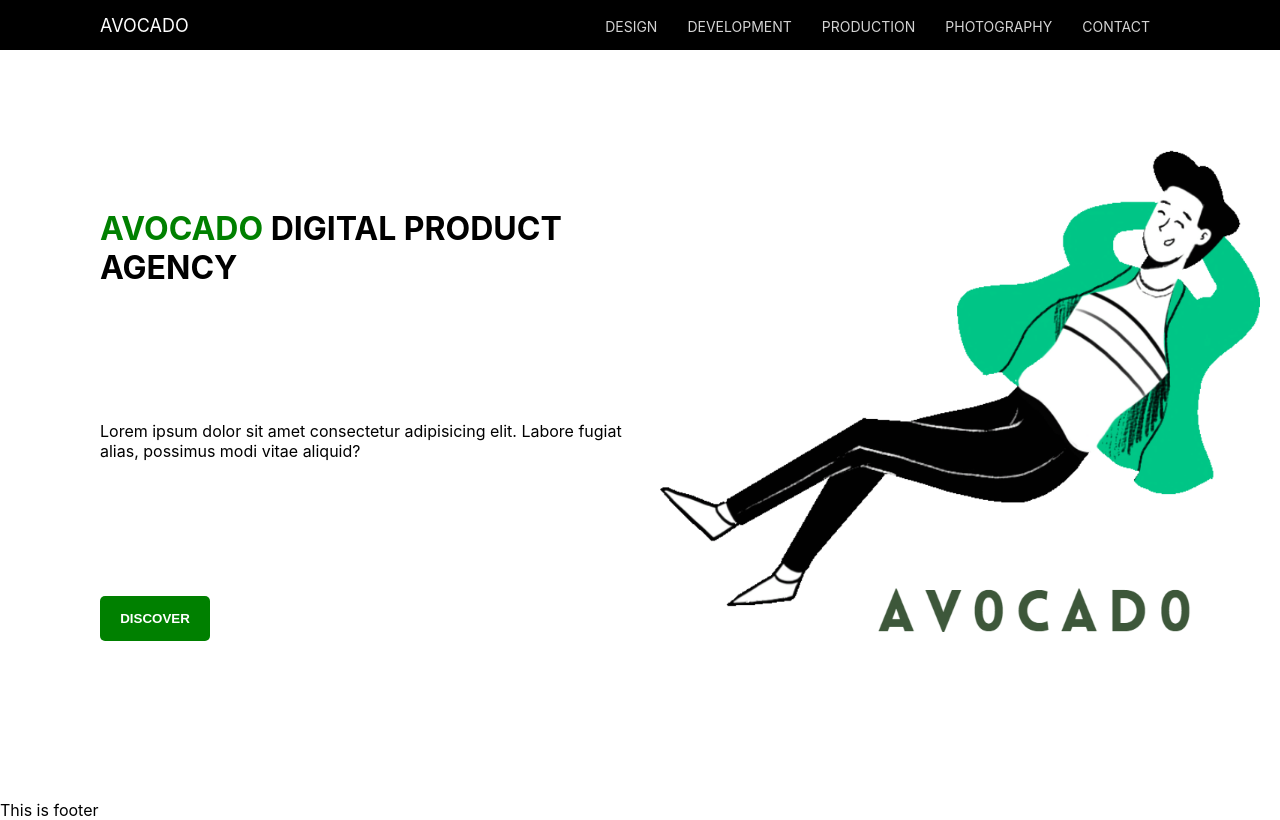
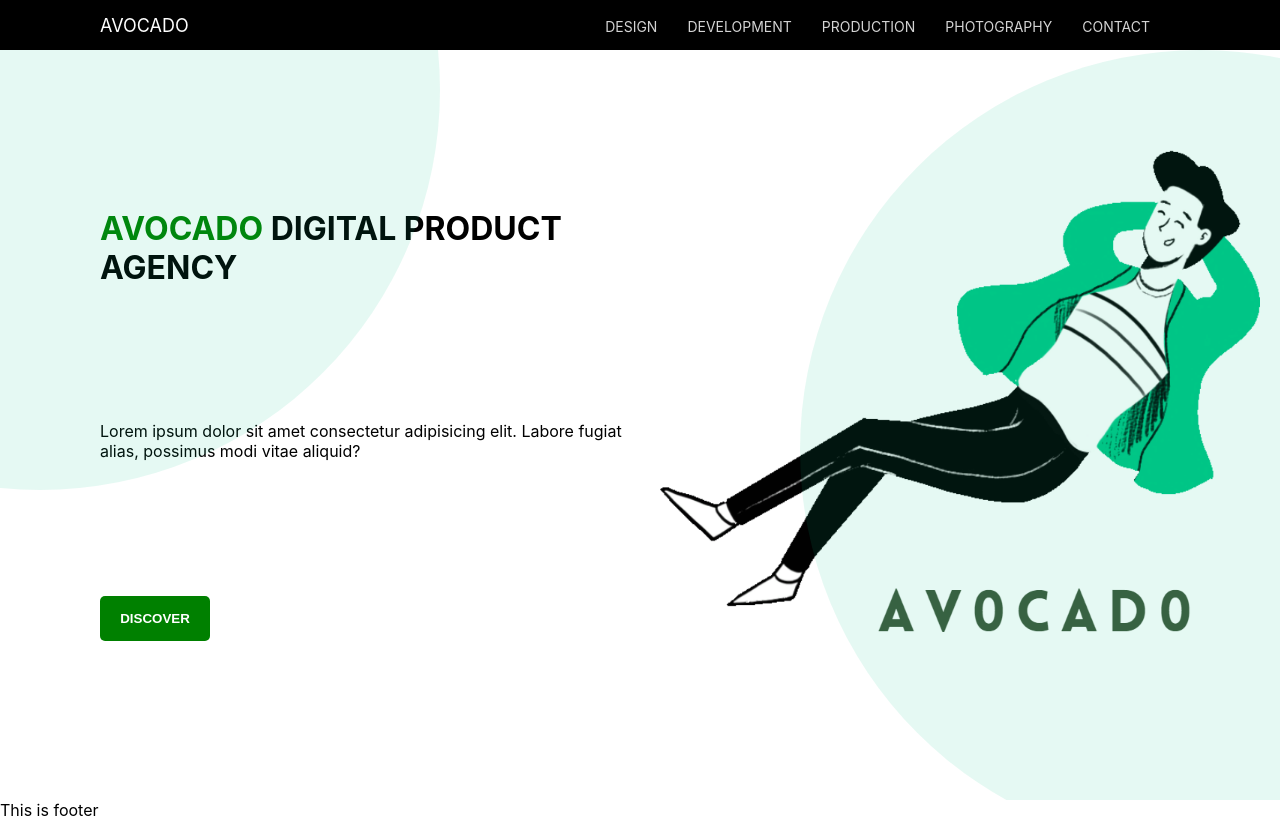
Before and after one commit to sakhawat9/agency, a Next.js app: page / in a window 1280 px wide. Built offline with nearby package versions, Linux system fonts and the light colour scheme.

Commit message:
[ADD] hero

```diff
--- /dev/null
+++ b/components/Circle.jsx
@@ -0,0 +1,9 @@
+import React from 'react';
+
+const Circle = (props) => {
+    return (
+        <div className="circle" style={{...props}} />
+    );
+};
+
+export default Circle;
--- a/components/Intro.jsx
+++ b/components/Intro.jsx
@@ -1,10 +1,13 @@
 import Image from "next/image";
 import React from "react";
 import styles from "../styles/Intro.module.css";
+import Circle from "./Circle";
 
 const Intro = () => {
   return (
     <div className={styles.container}>
+      <Circle backgroundColor="#01c686" top="-45vh" left="-45vh" />
+      <Circle backgroundColor="#01c686" right="-40vh" />
       <div className={styles.card}>
         <h1 className={styles.title}>
           <span className={styles.brand}>AVOCADO</span> DIGITAL PRODUCT AGENCY
--- a/package.json
+++ b/package.json
@@ -9,6 +9,7 @@
     "lint": "next lint"
   },
   "dependencies": {
+    "axios": "^0.24.0",
     "next": "12.0.4",
     "react": "17.0.2",
     "react-dom": "17.0.2"
--- a/styles/Intro.module.css
+++ b/styles/Intro.module.css
@@ -2,6 +2,8 @@
   width: 100%;
   height: calc(100vh - 50px);
   display: flex;
+  overflow: hidden;
+  position: relative;
 }
 
 .card {
--- a/styles/globals.css
+++ b/styles/globals.css
@@ -14,3 +14,20 @@ a {
 * {
   box-sizing: border-box;
 }
+
+.circle {
+  width: 100vh;
+  height: 100vh;
+  border-radius: 50%;
+  opacity: 0.1;
+  position: absolute;
+  z-index: 999;
+  background-color: green;
+  margin: auto;
+}
+
+@media screen and (max-width: 480px) {
+  .circle {
+    display: none;
+  }
+}
```
Also changed, not shown: 1 other file (tests, documents, lock files or other folders).
